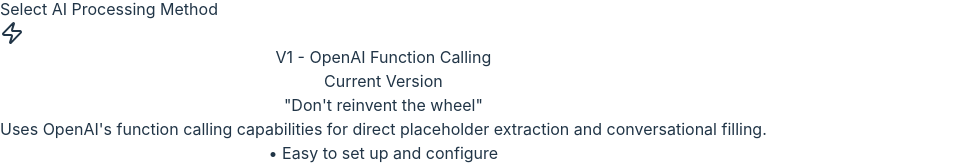
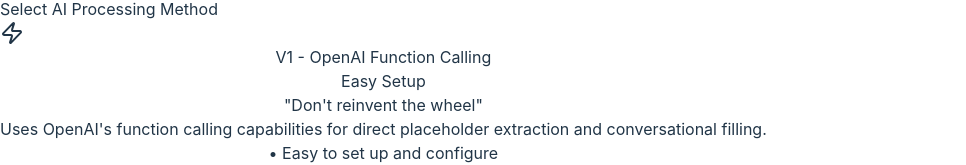
Before and after one commit to vedthemaster/lexsy-frontend, a React (Vite) app: page /upload in a window 1280 px wide. Shown: the part 123-288 px from the top of the page, without its empty margins (0-966 px from the left). Built offline with nearby package versions, Linux system fonts and the light colour scheme; no server answers.

Commit message:
update - updated ui text

```diff
--- a/src/pages/UploadPage.tsx
+++ b/src/pages/UploadPage.tsx
@@ -80,7 +80,7 @@
                       ? 'bg-blue-500 text-white'
                       : 'bg-slate-200 dark:bg-slate-700 text-slate-600 dark:text-slate-300'
                       }`}>
-                      Current Version
+                      Easy Setup
                     </span>
                   </div>
                 </div>
```
